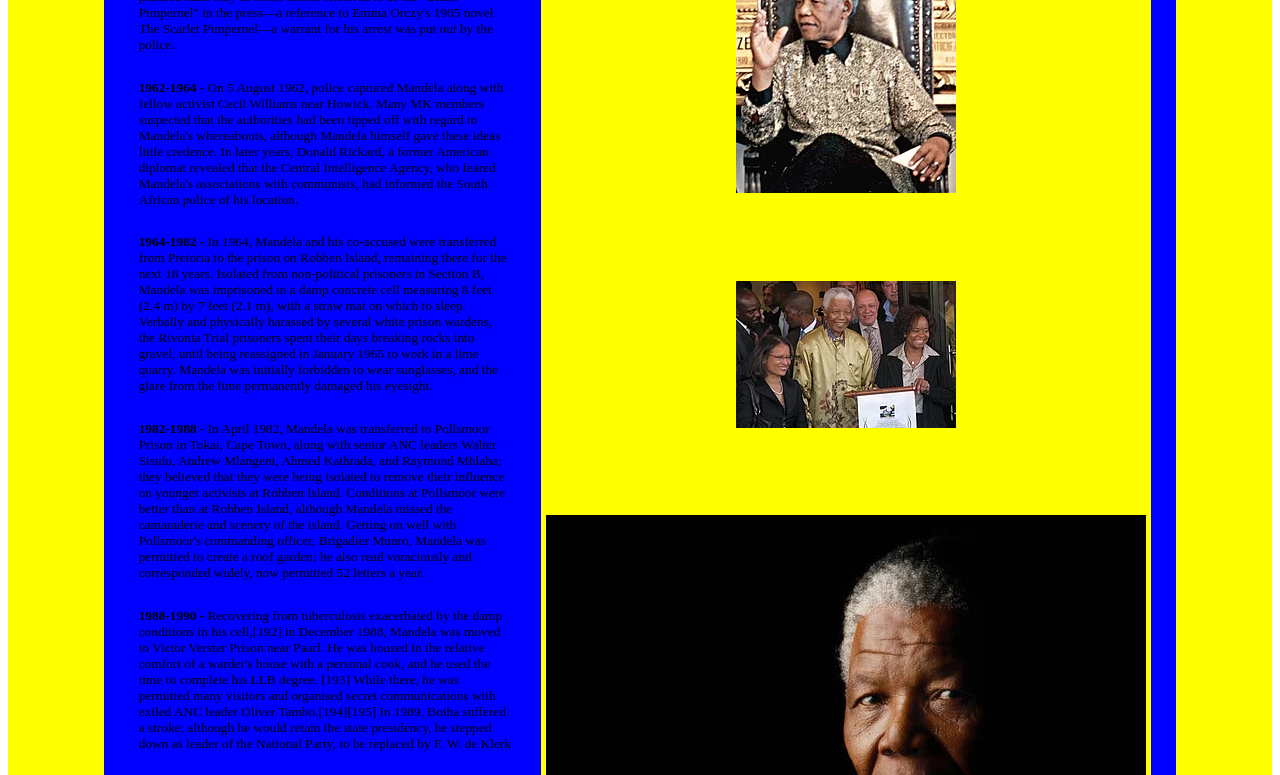
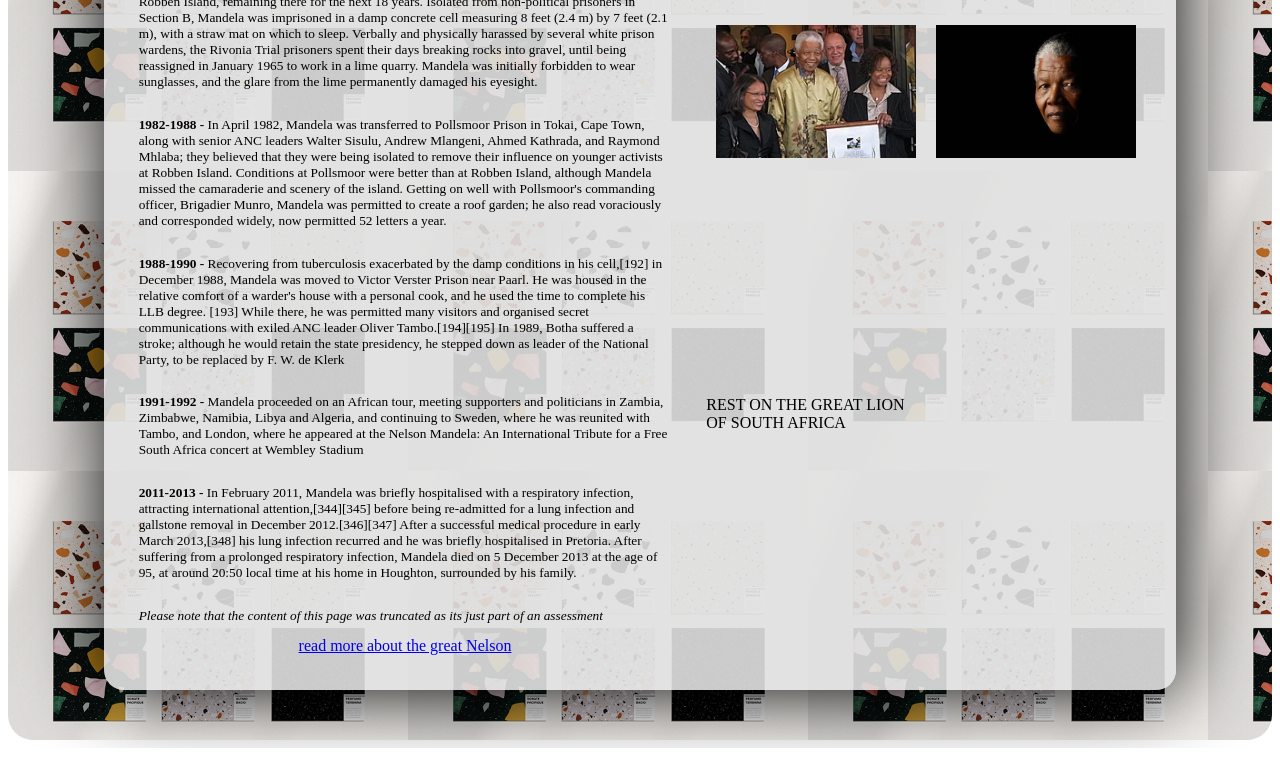
Before and after one commit to chuksdozie/tribute-page, a plain HTML site: page index.html in a window 1280 px wide. Shown: the part 1637-2412 px from the top of the page. After the commit the page ends 2385 px from the top, so only its background shows below. Drawn offline with Linux system fonts and the light colour scheme.

Commit message:
after the beautification styling

```diff
--- a/index.html
+++ b/index.html
@@ -120,7 +120,7 @@
             <img id="s_img" src="./images/Nelson_Mandela_visit to brazil 1998.webp" alt="">
             <img id="s_img" src="./images/Mandela 2.webp" alt="">
             <img id="s_img" src="./images/Mandela 1.jpg" alt="">
-            <p> thfgfg dbsfshdbfsd fsdfgsdhfsmdjfdsf dfndsfgshd</p>
+            <p> REST ON THE GREAT LION OF SOUTH AFRICA</p>
           </div>
         </div>
       </div>
--- a/mystyles.css
+++ b/mystyles.css
@@ -8,7 +8,7 @@ body {
   grid-template-columns: 90%;
   /*justify-content:center;*/
   height: auto;
-  background-color: yellow;
+  background-image: url(./images/background2.webp);
   grid-gap: 10px;
   justify-content: center;
   padding: 25px;
@@ -19,6 +19,8 @@ body {
   grid-template-columns: 1fr;
   /*background-color: blue;*/
   justify-items: center;
+  background-color: rgba(225, 225, 225, 0.9);
+  border-radius: 25px;
 }
 
 #main-name {
@@ -39,7 +41,7 @@ body {
   display: grid;
   grid-template-columns: 1fr;
   grid-template-rows: auto 20%;
-  background-color: #ffffcc;
+  background-color: rgba(225, 225, 225, 0);
   justify-items: center;
   width: 90%;
   padding: 5px;
@@ -61,7 +63,8 @@ body {
   grid-template-columns: 3fr 1fr;
   grid-template-rows: auto auto;
   justify-items: center;
-  background-color: blue;
+  background-color: rgba(225, 225, 225, 0.9);
+  box-shadow: 2px 2px 80px 1px;
   margin: 5px 10px 25px 10px;
   padding: 15px;
   height: auto;
@@ -73,7 +76,7 @@ body {
   grid-template-columns: 1fr;
   grid-template-rows: repeat(6, auto);
   justify-items: center;
-  background-color: blue;
+  /*background-color: blue;*/
   margin: 10px;
   padding: 10px;
   grid-area: 2/1/3/2;
@@ -93,14 +96,15 @@ body {
 #sidebarimage {
   display: grid;
   grid-area: 2/2/3/3;
-  grid-template-columns:1fr;
+  grid-template-columns:1fr 1fr;
   grid-template-rows: auto;
   justify-items: center;
 
-  background-color: yellow;
+  /*background-color: yellow;*/
   margin: 10px;
   padding: 5px;
 }
 #s_img{
-
+  width: 200px;
+  padding: 10px;
 }
```
Also changed, not shown: images/background1.jpg (added), images/background2.webp (added).
